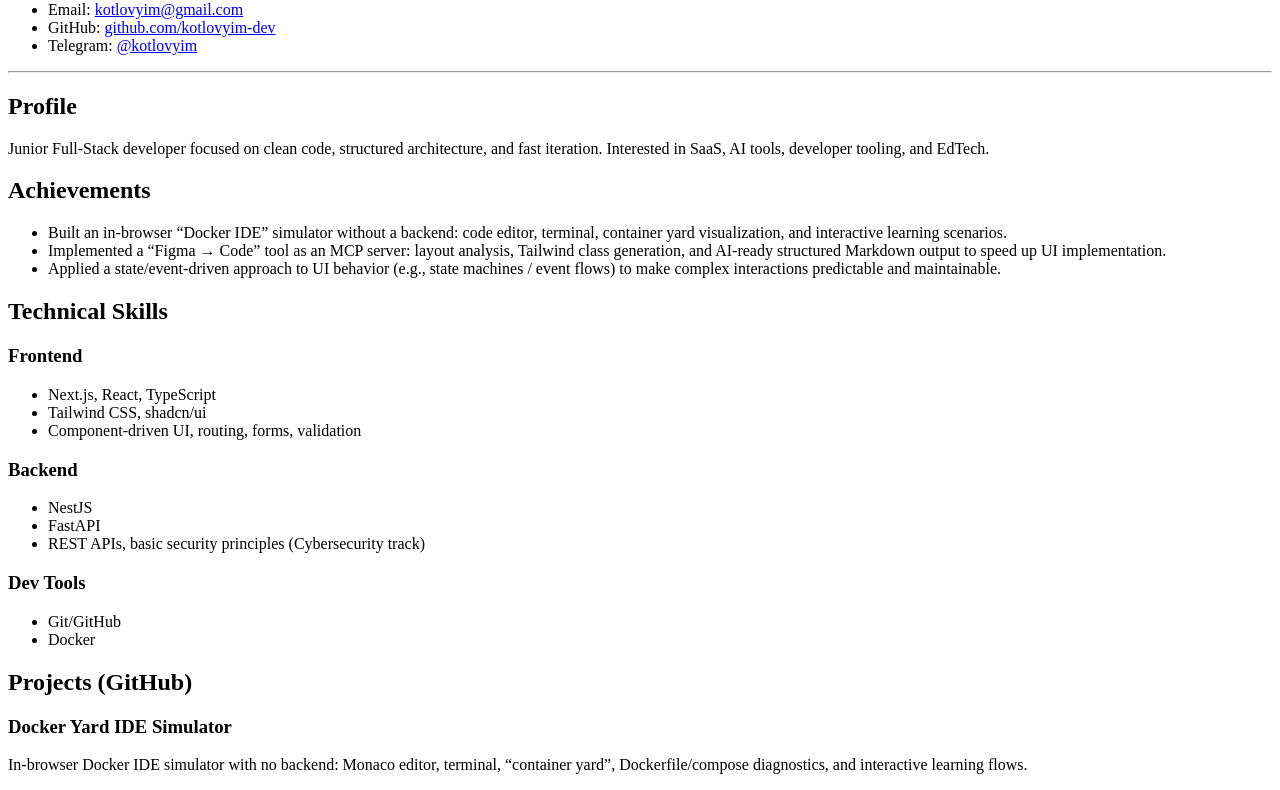
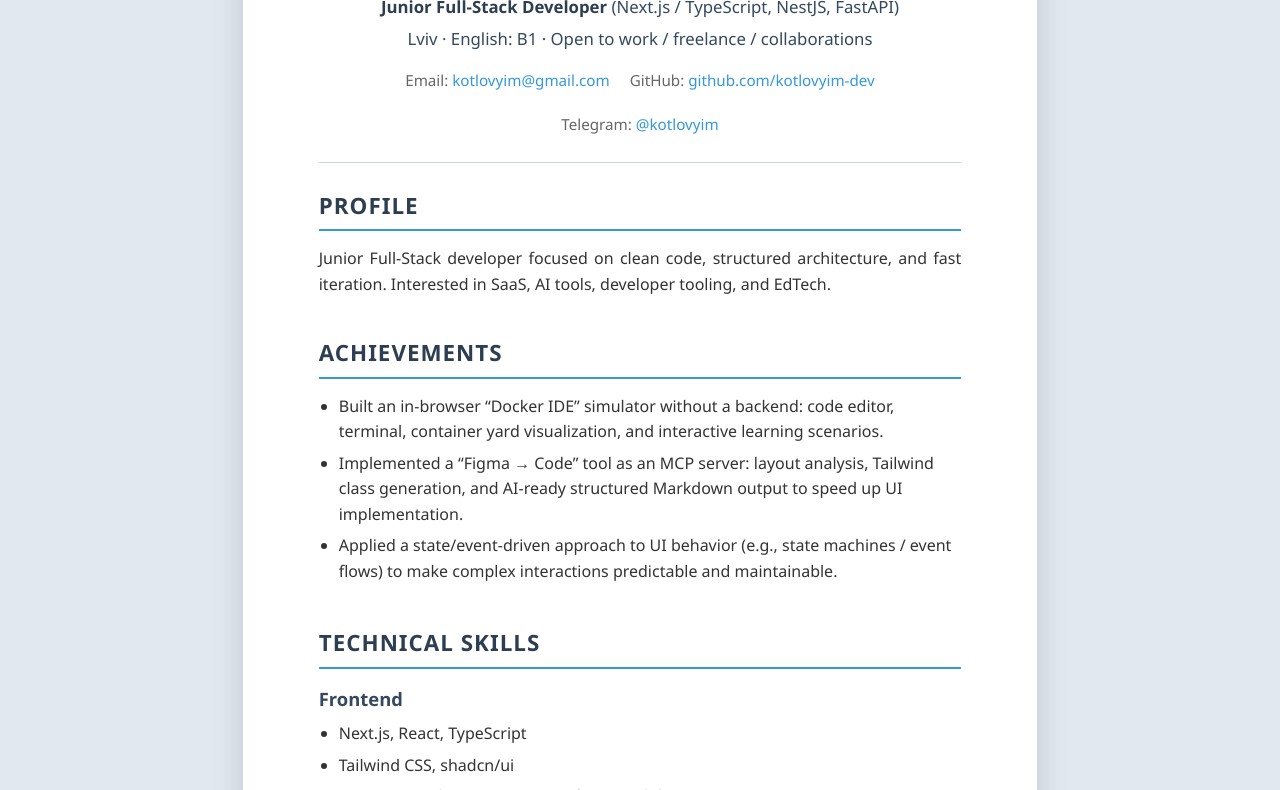
Before and after one commit to kotlovyim-dev/lab-cv, a plain HTML site: page index.html in a window 1280 px wide. Shown: the part 198-988 px from the top of the page. Drawn offline with Linux system fonts and the light colour scheme.

Commit message:
feat: add initial styling for the CV page and link the new stylesheet to index.html.

```diff
--- a/index.html
+++ b/index.html
@@ -5,6 +5,7 @@
     <meta charset="utf-8" />
     <meta name="viewport" content="width=device-width, initial-scale=1" />
     <title>Maksym Kotlovyi — CV</title>
+    <link rel="stylesheet" href="styles.css" />
 </head>
 
 <body>
--- /dev/null
+++ b/styles.css
@@ -0,0 +1,179 @@
+:root {
+    --primary-color: #2c3e50;
+    --secondary-color: #34495e;
+    --accent-color: #3498db;
+    --text-color: #333333;
+    --light-text: #666666;
+    --page-bg: #e2e8f0;
+    --paper-bg: #ffffff;
+    --border-color: #cbd5e1;
+    --font-family: 'Segoe UI', Roboto, 'Helvetica Neue', Arial, sans-serif;
+}
+
+html {
+    box-sizing: border-box;
+    background-color: var(--page-bg);
+}
+
+*,
+*:before,
+*:after {
+    box-sizing: inherit;
+}
+
+body {
+    background-color: var(--paper-bg);
+    color: var(--text-color);
+    font-family: var(--font-family);
+    line-height: 1.6;
+
+    width: 210mm;
+    min-height: 297mm;
+    margin: 40px auto;
+    padding: 20mm;
+
+    box-shadow: 0 10px 30px rgba(0, 0, 0, 0.15);
+    border-radius: 4px;
+}
+
+@media print {
+    html {
+        background-color: transparent;
+    }
+
+    body {
+        width: 100%;
+        min-height: auto;
+        margin: 0;
+        padding: 0;
+        box-shadow: none;
+        border-radius: 0;
+        background-color: transparent;
+    }
+}
+
+header {
+    text-align: center;
+    margin-bottom: 25px;
+}
+
+header h1 {
+    font-size: 2.8rem;
+    margin: 0 0 5px;
+    color: var(--primary-color);
+    letter-spacing: -0.5px;
+    font-weight: 700;
+}
+
+header p {
+    margin: 5px 0;
+    color: var(--secondary-color);
+    font-size: 1.05rem;
+}
+
+header h2 {
+    display: none;
+}
+
+header ul {
+    list-style: none;
+    padding: 0;
+    margin: 15px 0 0;
+    display: flex;
+    justify-content: center;
+    align-items: center;
+    gap: 20px;
+    flex-wrap: wrap;
+}
+
+header li {
+    font-size: 0.95rem;
+    color: var(--light-text);
+}
+
+header a {
+    color: var(--accent-color);
+    text-decoration: none;
+    font-weight: 500;
+    transition: color 0.2s ease;
+}
+
+header a:hover {
+    color: var(--primary-color);
+    text-decoration: underline;
+}
+
+header hr {
+    margin-top: 25px;
+    border: none;
+    height: 1px;
+    background-color: var(--border-color);
+}
+
+main {
+    display: flex;
+    flex-direction: column;
+    gap: 25px;
+}
+
+section h2 {
+    font-size: 1.4rem;
+    color: var(--primary-color);
+    border-bottom: 2px solid var(--accent-color);
+    padding-bottom: 6px;
+    margin-top: 0;
+    margin-bottom: 15px;
+    text-transform: uppercase;
+    letter-spacing: 1px;
+}
+
+section h3 {
+    font-size: 1.15rem;
+    color: var(--secondary-color);
+    margin-top: 15px;
+    margin-bottom: 8px;
+}
+
+section p {
+    margin: 0 0 12px;
+    text-align: justify;
+}
+
+section ul {
+    margin: 0 0 15px;
+    padding-left: 20px;
+}
+
+section li {
+    margin-bottom: 6px;
+}
+
+article {
+    margin-bottom: 20px;
+}
+
+article:last-child {
+    margin-bottom: 0;
+}
+
+article h3 {
+    margin-top: 0;
+    margin-bottom: 6px;
+    display: inline-block;
+    color: var(--primary-color);
+}
+
+article p {
+    margin-bottom: 10px;
+    color: var(--text-color);
+    font-size: 0.95rem;
+}
+
+article ul {
+    margin-bottom: 0;
+}
+
+strong {
+    font-weight: 600;
+    color: var(--primary-color);
+}
```
